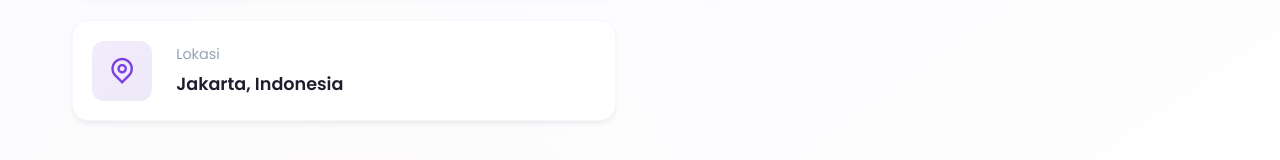
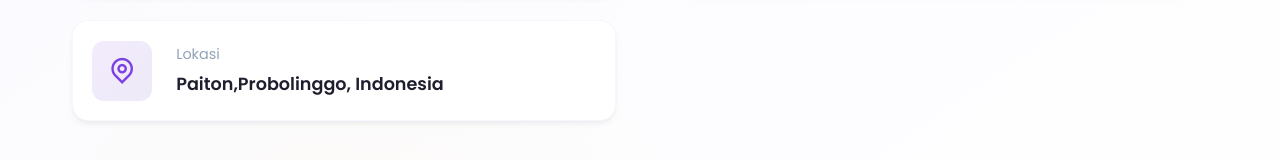
Before and after one commit to roniy646/my-portofolio, a plain HTML site: page contact.html in a window 1280 px wide. Shown: the part 724-884 px from the top of the page. Drawn offline with nearby package versions, Linux system fonts and the light colour scheme.

Commit message:
Update contact.html

```diff
--- a/contact.html
+++ b/contact.html
@@ -83,7 +83,7 @@
             </div>
             <div>
               <p style="font-size: 0.9rem; color: var(--text-lighter); margin-bottom: 0.2rem;">Lokasi</p>
-              <p style="font-size: 1.1rem; font-weight: 600; color: var(--text-dark);">Jakarta, Indonesia</p>
+              <p style="font-size: 1.1rem; font-weight: 600; color: var(--text-dark);">Paiton,Probolinggo, Indonesia</p>
             </div>
           </div>
         </div>
```
